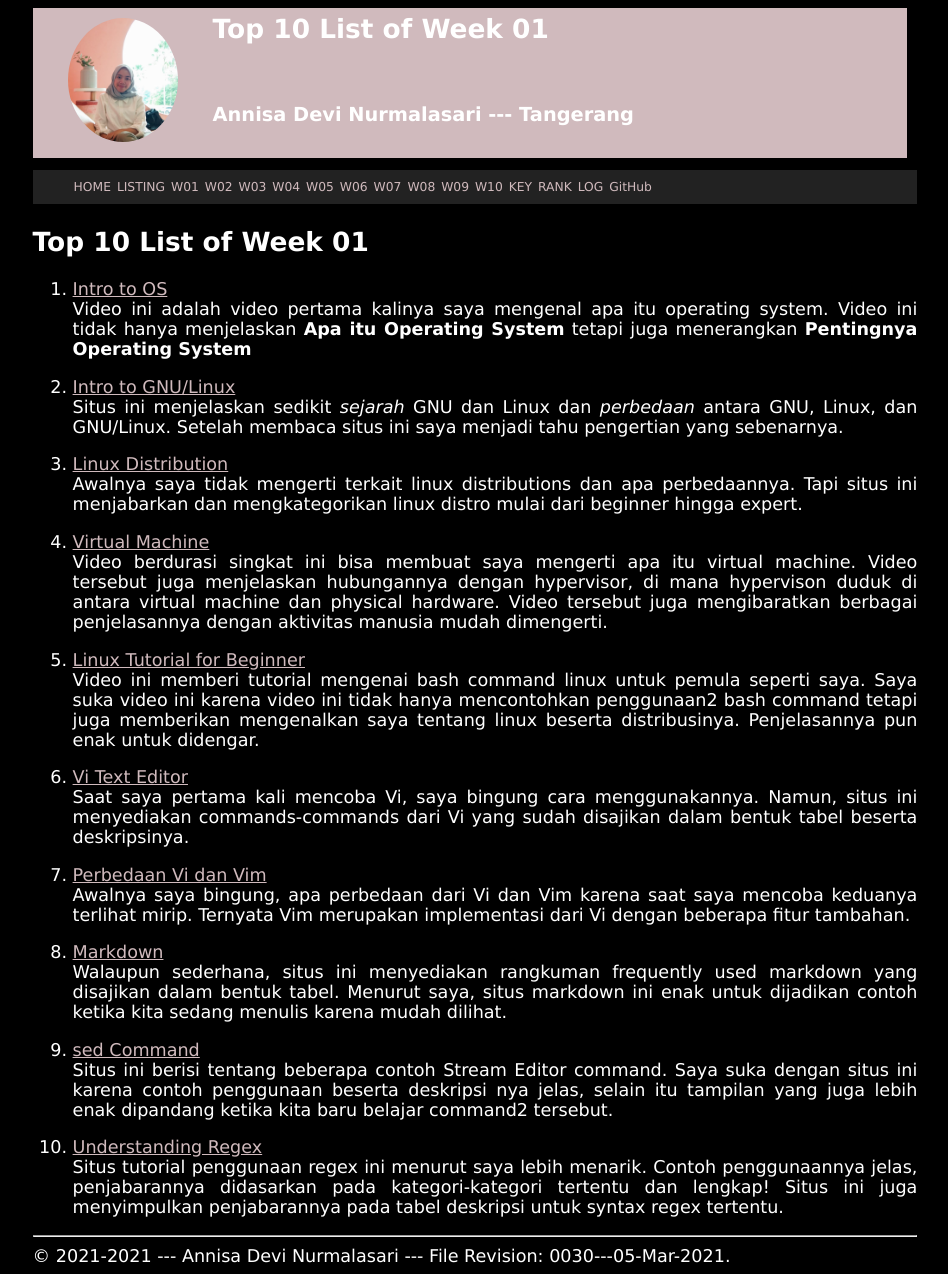
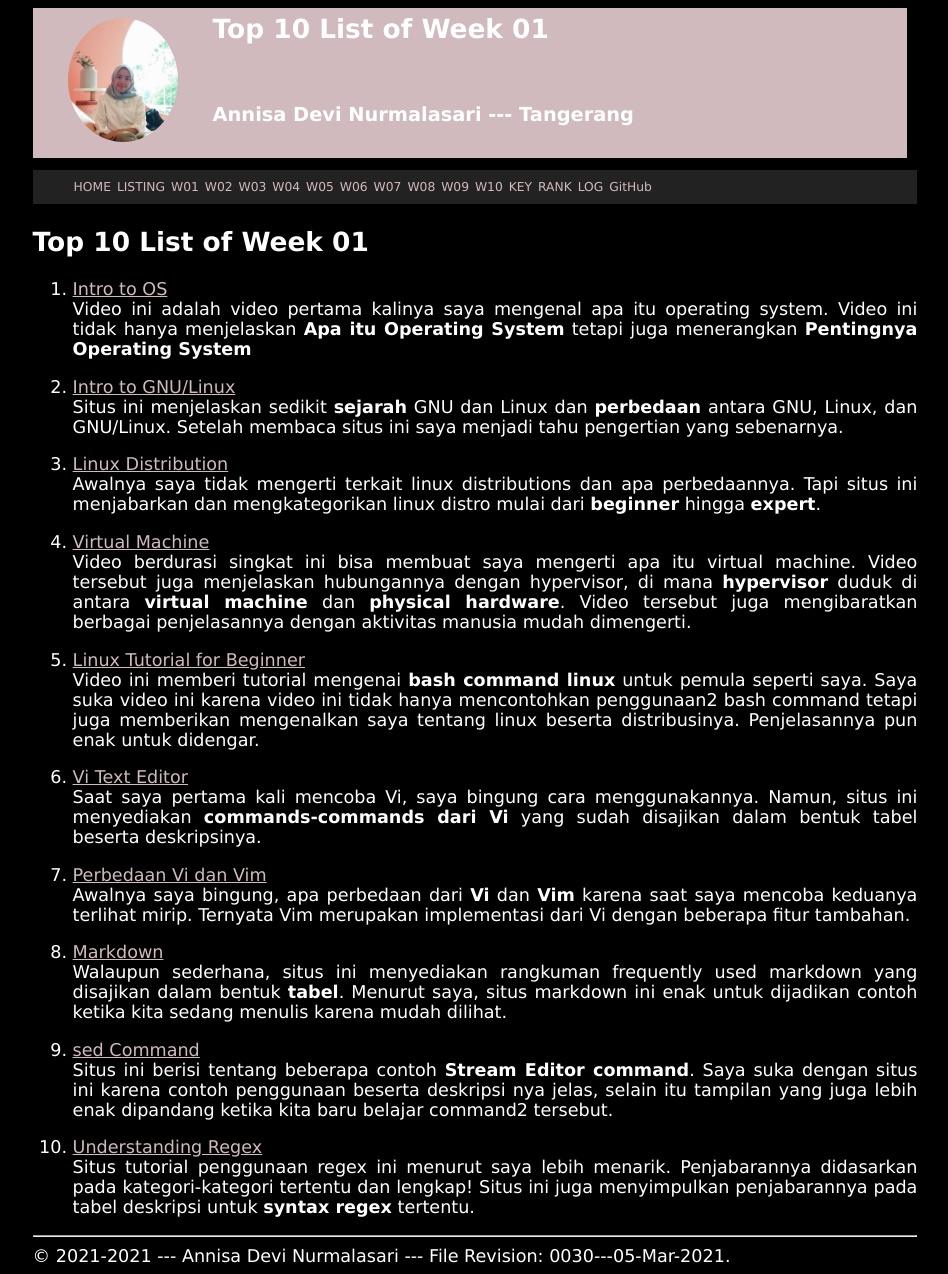
Before and after one commit to annisadevin/os211, a Jekyll site: the page built from wd01.md, in a window 1280 px wide. Shown: the whole page, without its empty margins (165-1113 px from the left). Built offline with Jekyll 4.4.1, drawn with Linux system fonts in a browser that asks for light colours; our own code applies the rules of GitHub Pages for plain Markdown files.

Commit message:
Update wd01.md

```diff
--- a/wd01.md
+++ b/wd01.md
@@ -9,28 +9,28 @@ permalink: /W01/
 Video ini adalah video pertama kalinya saya mengenal apa itu operating system. Video ini tidak hanya menjelaskan **Apa itu Operating System** tetapi juga menerangkan **Pentingnya Operating System**
 
 2. [Intro to GNU/Linux](https://www.linuxsec.org/2019/08/mengenal-apa-itu-gnulinux.html) <br>
-Situs ini menjelaskan sedikit _sejarah_ GNU dan Linux dan _perbedaan_ antara GNU, Linux, dan GNU/Linux. Setelah membaca situs ini saya menjadi tahu pengertian yang sebenarnya.
+Situs ini menjelaskan sedikit **sejarah** GNU dan Linux dan **perbedaan** antara GNU, Linux, dan GNU/Linux. Setelah membaca situs ini saya menjadi tahu pengertian yang sebenarnya.
 
 3. [Linux Distribution](https://haydenjames.io/best-linux-distro/) <br>
-Awalnya saya tidak mengerti terkait linux distributions dan apa perbedaannya. Tapi situs ini menjabarkan dan mengkategorikan linux distro mulai dari beginner hingga expert.
+Awalnya saya tidak mengerti terkait linux distributions dan apa perbedaannya. Tapi situs ini menjabarkan dan mengkategorikan linux distro mulai dari **beginner** hingga **expert**.
 
 4. [Virtual Machine](https://youtu.be/N5gworNCJuY) <br>
-Video berdurasi singkat ini bisa membuat saya mengerti apa itu virtual machine. Video tersebut juga menjelaskan hubungannya dengan hypervisor, di mana hypervison duduk di antara virtual machine dan physical hardware. Video tersebut juga mengibaratkan berbagai penjelasannya dengan aktivitas manusia mudah dimengerti.
+Video berdurasi singkat ini bisa membuat saya mengerti apa itu virtual machine. Video tersebut juga menjelaskan hubungannya dengan hypervisor, di mana **hypervisor** duduk di antara **virtual machine** dan **physical hardware**. Video tersebut juga mengibaratkan berbagai penjelasannya dengan aktivitas manusia mudah dimengerti.
 
 5. [Linux Tutorial for Beginner](https://youtu.be/BMGixkvJ-6w) <br>
-Video ini memberi tutorial mengenai bash command linux untuk pemula seperti saya. Saya suka video ini karena video ini tidak hanya mencontohkan penggunaan2 bash command tetapi juga memberikan mengenalkan saya tentang linux beserta distribusinya. Penjelasannya pun enak untuk didengar.
+Video ini memberi tutorial mengenai **bash command linux** untuk pemula seperti saya. Saya suka video ini karena video ini tidak hanya mencontohkan penggunaan2 bash command tetapi juga memberikan mengenalkan saya tentang linux beserta distribusinya. Penjelasannya pun enak untuk didengar.
 
 6. [Vi Text Editor](https://www.cs.colostate.edu/helpdocs/vi.html) <br>
-Saat saya pertama kali mencoba Vi, saya bingung cara menggunakannya. Namun, situs ini menyediakan commands-commands dari Vi yang sudah disajikan dalam bentuk tabel beserta deskripsinya.
+Saat saya pertama kali mencoba Vi, saya bingung cara menggunakannya. Namun, situs ini menyediakan **commands-commands dari Vi** yang sudah disajikan dalam bentuk tabel beserta deskripsinya.
 
 7. [Perbedaan Vi dan Vim](https://www.shell-tips.com/linux/vi-vs-vim/#:~:text=Vi%20stands%20for%20Visual.,Vi%20standard%20with%20many%20additions.) <br>
-Awalnya saya bingung, apa perbedaan dari Vi dan Vim karena saat saya mencoba keduanya terlihat mirip. Ternyata Vim merupakan implementasi dari Vi dengan beberapa fitur tambahan.
+Awalnya saya bingung, apa perbedaan dari **Vi** dan **Vim** karena saat saya mencoba keduanya terlihat mirip. Ternyata Vim merupakan implementasi dari Vi dengan beberapa fitur tambahan.
 
 8. [Markdown](https://commonmark.org/help/) <br>
-Walaupun sederhana, situs ini menyediakan rangkuman frequently used markdown yang disajikan dalam bentuk tabel. Menurut saya, situs markdown ini enak untuk dijadikan contoh ketika kita sedang menulis karena mudah dilihat.
+Walaupun sederhana, situs ini menyediakan rangkuman frequently used markdown yang disajikan dalam bentuk **tabel**. Menurut saya, situs markdown ini enak untuk dijadikan contoh ketika kita sedang menulis karena mudah dilihat.
 
 9. [sed Command](https://www.linuxtechi.com/20-sed-command-examples-linux-users/#:~:text=Sed%20command%20or%20Stream%20Editor,insertion%2C%20deletion%2C%20search%20etc.) <br>
-Situs ini berisi tentang beberapa contoh Stream Editor command. Saya suka dengan situs ini karena contoh penggunaan beserta deskripsi nya jelas, selain itu tampilan yang juga lebih enak dipandang ketika kita baru belajar command2 tersebut.
+Situs ini berisi tentang beberapa contoh **Stream Editor command**. Saya suka dengan situs ini karena contoh penggunaan beserta deskripsi nya jelas, selain itu tampilan yang juga lebih enak dipandang ketika kita baru belajar command2 tersebut.
 
 10. [Understanding Regex](https://linuxconfig.org/understanding-regular-expressions) <br>
-Situs tutorial penggunaan regex ini menurut saya lebih menarik. Contoh penggunaannya jelas, penjabarannya didasarkan pada kategori-kategori tertentu dan lengkap! Situs ini juga menyimpulkan penjabarannya pada tabel deskripsi untuk syntax regex tertentu.
+Situs tutorial penggunaan regex ini menurut saya lebih menarik. Penjabarannya didasarkan pada kategori-kategori tertentu dan lengkap! Situs ini juga menyimpulkan penjabarannya pada tabel deskripsi untuk **syntax regex** tertentu.
```
